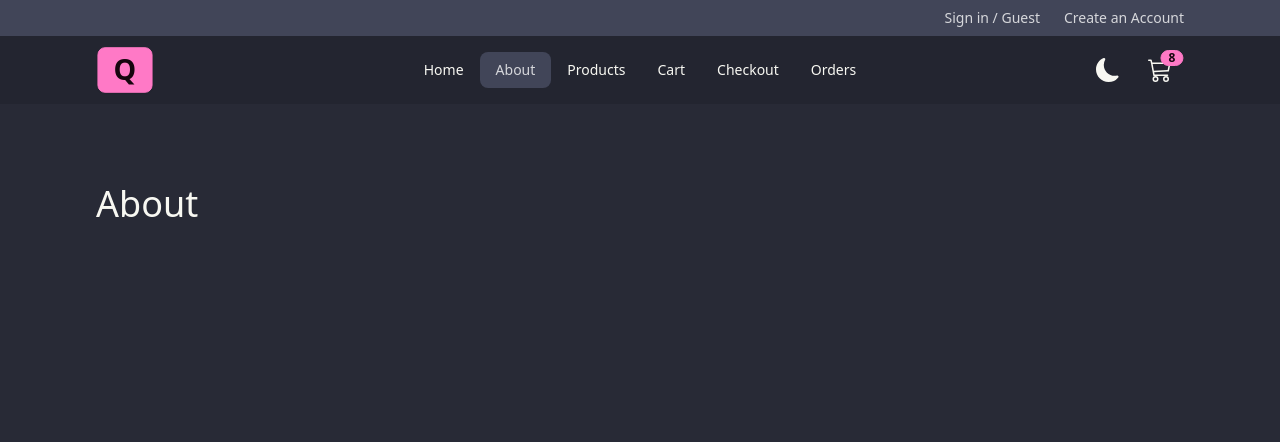
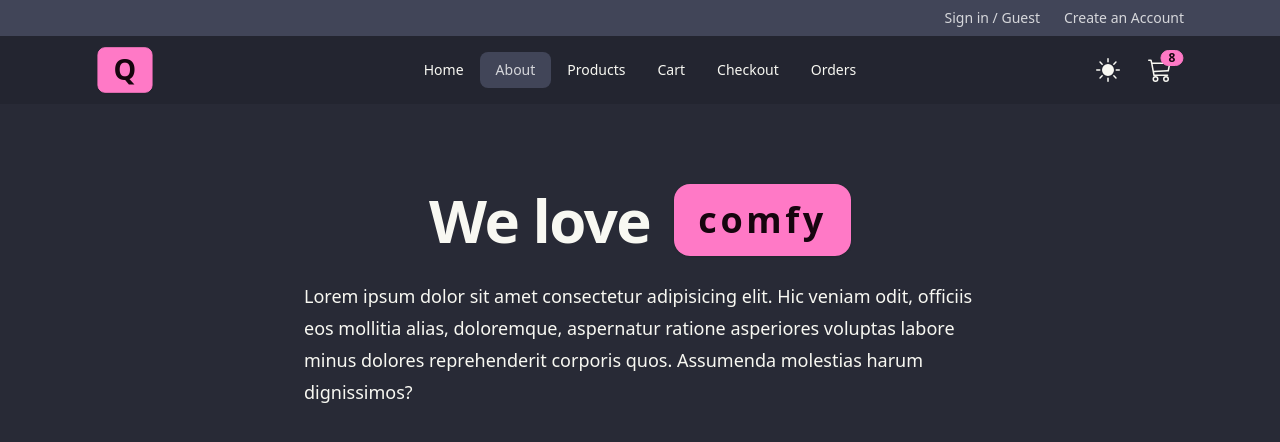
Before and after one commit to nguyenquan265/mern-store, a React (Vite) app in the folder client/: page /about in a window 1280 px wide. Both pictures are taken after a click on the label 1108 px from the left and 70 px from the top of the page. Shown: the top 442 px of the page. Built offline with nearby package versions, Linux system fonts and the light colour scheme.

Commit message:
about page

```diff
--- a/client/src/components/Navbar.jsx
+++ b/client/src/components/Navbar.jsx
@@ -57,10 +57,19 @@ const Navbar = () => {
           </ul>
         </div>
         <div className='navbar-end'>
-          <label className='swap swap-rotate'>
-            <input type='checkbox' onClick={handleTheme} />
-            <BsSunFill className={`swap-${theme === 'winter' ? 'on' : 'off'} fill-current w-6 h-6`} />
-            <BsMoonFill className={`swap-${theme === 'winter' ? 'off' : 'on'} fill-current w-6 h-6`} />
+          <label className='swap swap-rotate' onClick={handleTheme}>
+            {/* <input type='checkbox' onClick={handleTheme} /> */}
+
+            {
+              theme === 'winter' ? (
+                <BsMoonFill className='fill-current w-6 h-6' />
+              ) : (
+                <BsSunFill className='fill-current w-6 h-6' />
+              )
+            }
+
+            {/* <BsSunFill className={`swap-${theme === 'winter' ? 'on' : 'off'} fill-current w-6 h-6`} />
+            <BsMoonFill className={`swap-${theme === 'winter' ? 'off' : 'on'} fill-current w-6 h-6`} /> */}
           </label>
           <NavLink className='btn btn-ghost btn-circle btn-md ml-4'>
             <div className='indicator'>
--- a/client/src/pages/About.jsx
+++ b/client/src/pages/About.jsx
@@ -1,8 +1,25 @@
-
-
 const About = () => {
   return (
-    <h1 className='text-4xl'>About</h1>
+    <>
+      <div className='flex flex-wrap gap-2 sm:gap-x-6 items-center justify-center'>
+        <h1 className='text-4xl font-bold leading-none tracking-tight sm:text-6xl'>
+          We love
+        </h1>
+        <div className='stats bg-primary shadow'>
+          <div className='stat'>
+            <div className='stat-title text-primary-content text-4xl font-bold tracking-widest'>
+              comfy
+            </div>
+          </div>
+        </div>
+      </div>
+      <p className='mt-6 text-lg leading-8 max-w-2xl mx-auto'>
+        Lorem ipsum dolor sit amet consectetur adipisicing elit. Hic veniam
+        odit, officiis eos mollitia alias, doloremque, aspernatur ratione
+        asperiores voluptas labore minus dolores reprehenderit corporis quos.
+        Assumenda molestias harum dignissimos?
+      </p>
+    </>
   )
 }
 
```
